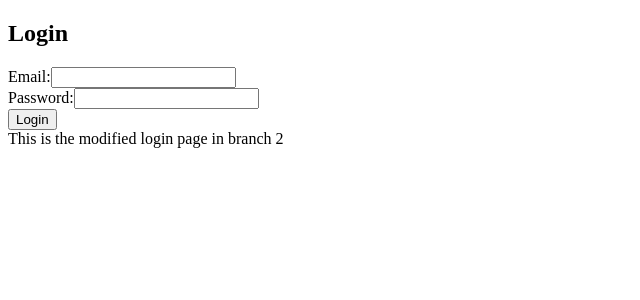
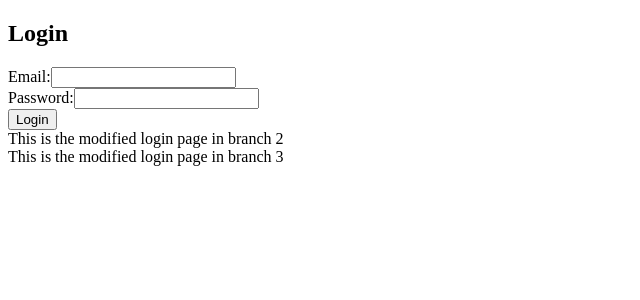
Before and after one commit to AsifAvaas/Simple-blog-app, a React (Vite) app in the folder client/: page /login in a window 1280 px wide. Shown: the top 300 px of the page, without its empty margins (0-640 px from the left). Built offline with nearby package versions, Linux system fonts and the light colour scheme.

Commit message:
branch 3 changed

```diff
--- a/client/src/Pages/Login.jsx
+++ b/client/src/Pages/Login.jsx
@@ -51,6 +51,7 @@ function Login() {
         <button type="submit">Login</button>
       </form>
       <div>This is the modified login page in branch 2</div>
+      <div>This is the modified login page in branch 3</div>
     </div>
   );
 }
```
